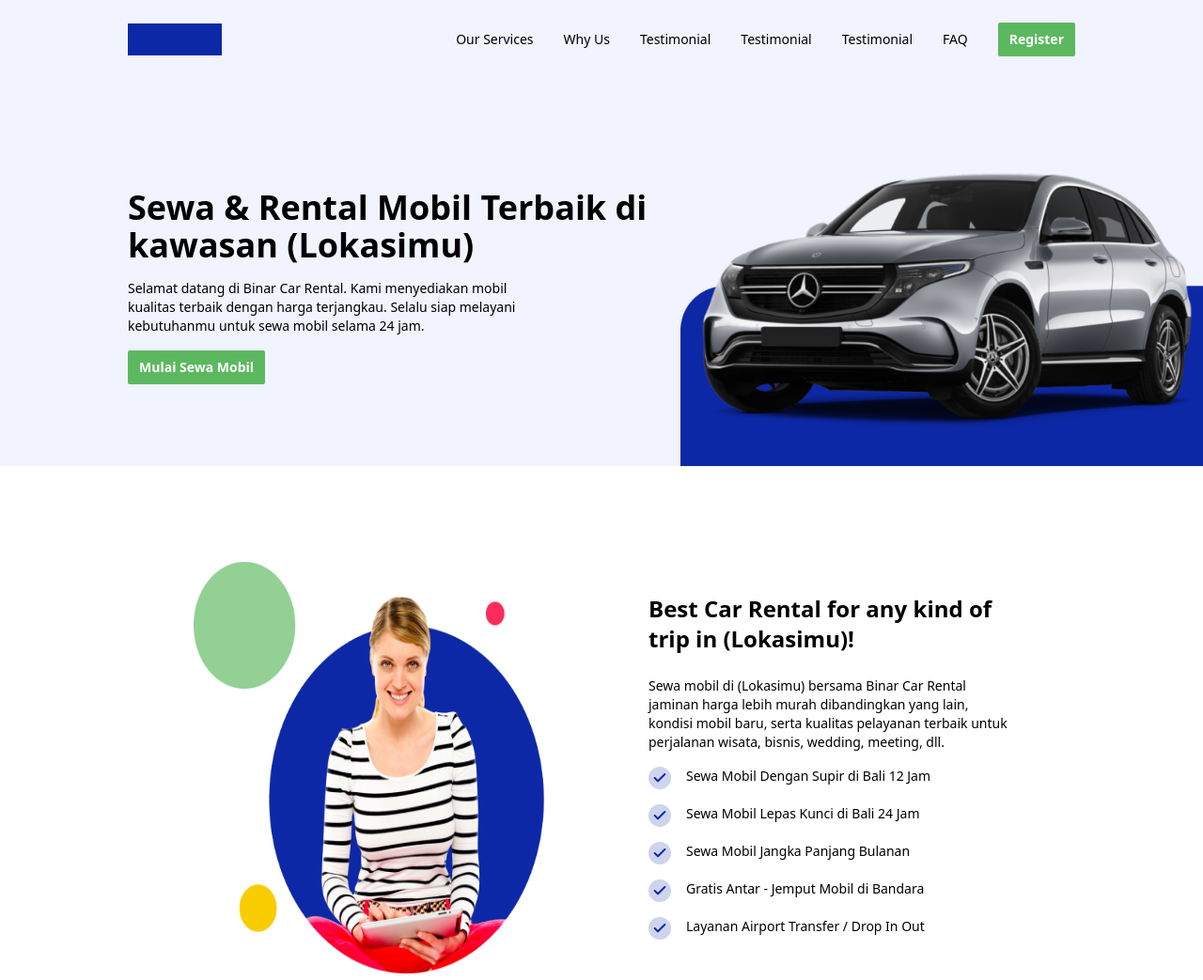
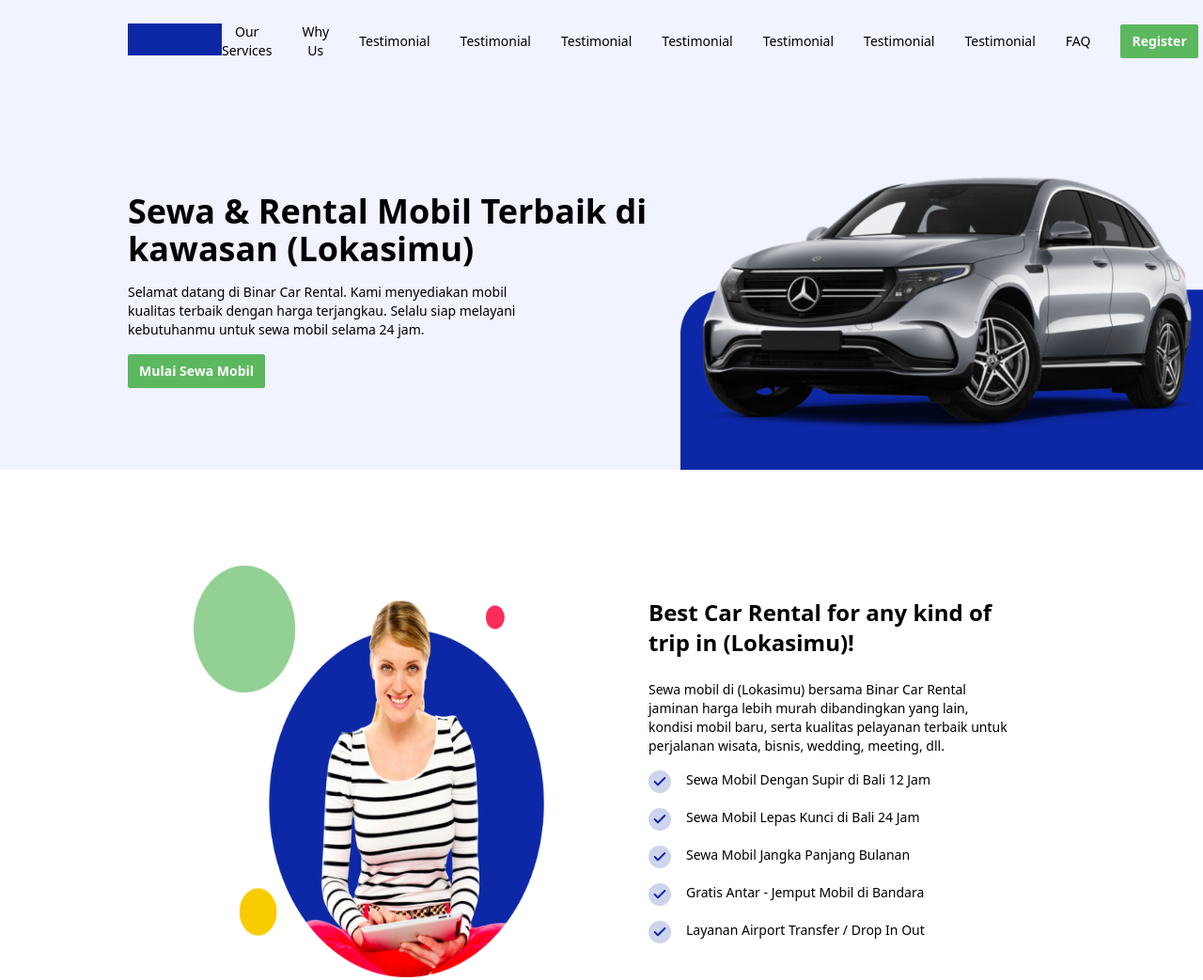
Before and after one commit to AndikaArga/24001083-km6-and-Binar-Car-Rental-ch1, a plain HTML site: page index.html in a window 1280 px wide. Shown: the top 1043 px of the page at 94% size. Drawn offline with nearby package versions, Linux system fonts and the light colour scheme.

Commit message:
Update index.html

```diff
--- a/index.html
+++ b/index.html
@@ -18,6 +18,10 @@
         >
           <button>Our Services</button>
           <button>Why Us</button>
+          <button>Testimonial</button>
+          <button>Testimonial</button>
+          <button>Testimonial</button>
+          <button>Testimonial</button>
           <button>Testimonial</button>
           <button>Testimonial</button>
           <button>Testimonial</button>
```
